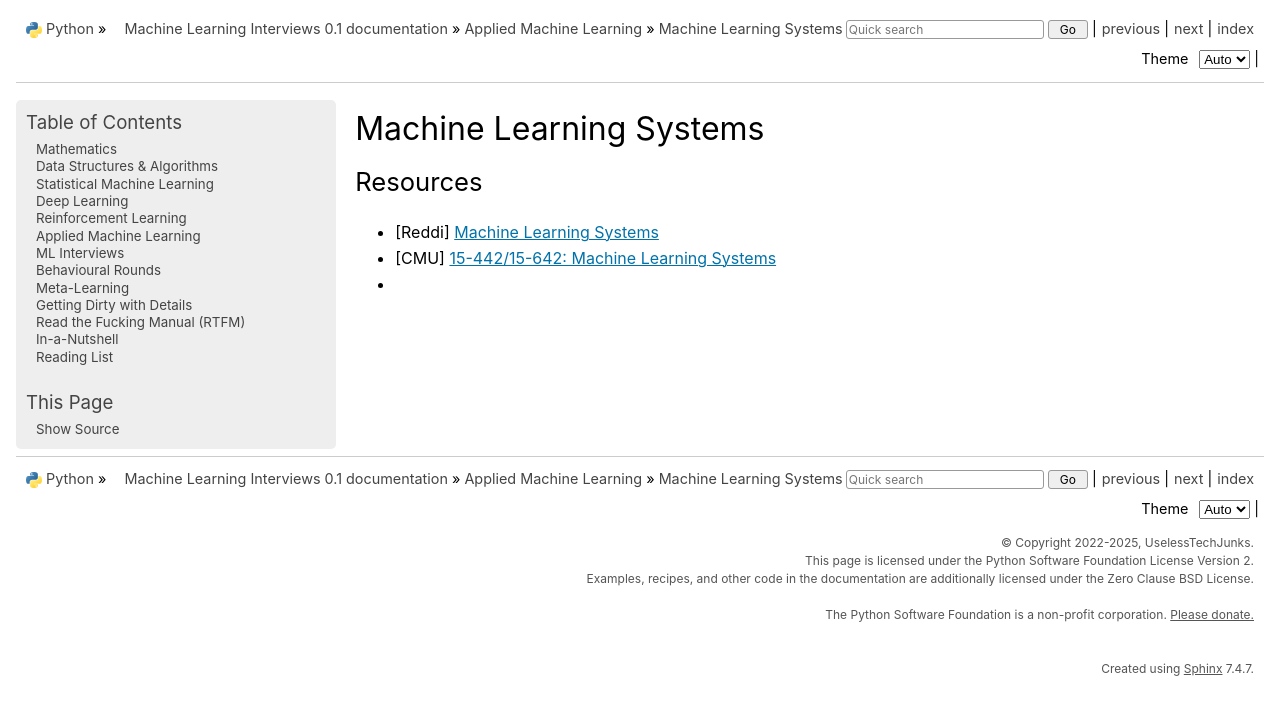
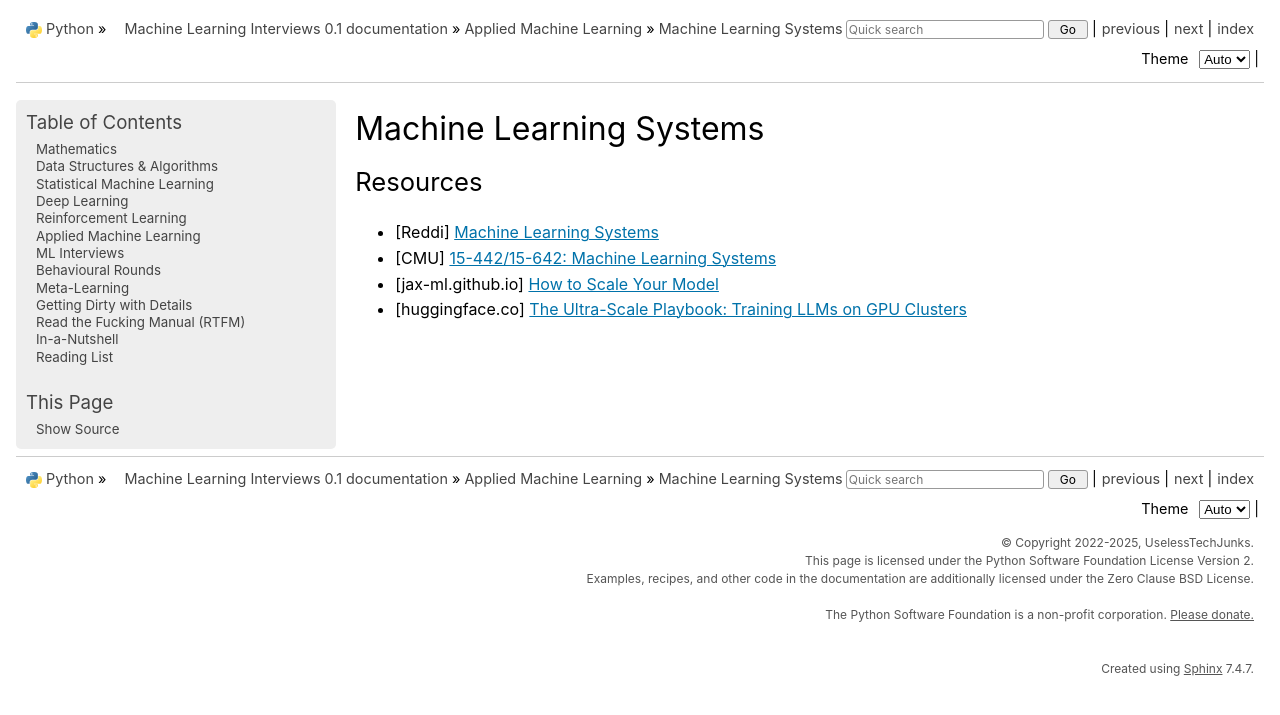
Before and after one commit to uselesstechjunks/leetcode, a Sphinx documentation site: the page built from docs/source/applied/sys/mlsys.rst, in a window 1280 px wide. Shown: the top 715 px of the page. Built offline with Sphinx 7.4.7, drawn with Linux system fonts in a browser that asks for light colours; pages that are not in the unit, such as notebooks, are missing from menus.

Commit message:
Update mlsys.rst

```diff
--- a/docs/source/applied/sys/mlsys.rst
+++ b/docs/source/applied/sys/mlsys.rst
@@ -6,4 +6,5 @@ Resources
 *******************************************************************************
 - [Reddi] `Machine Learning Systems <https://mlsysbook.ai/>`_
 - [CMU] `15-442/15-642: Machine Learning Systems <https://mlsyscourse.org/>`_
--
+- [jax-ml.github.io] `How to Scale Your Model <https://jax-ml.github.io/scaling-book/index>`_
+- [huggingface.co] `The Ultra-Scale Playbook: Training LLMs on GPU Clusters <https://huggingface.co/spaces/nanotron/ultrascale-playbook>`_
```
